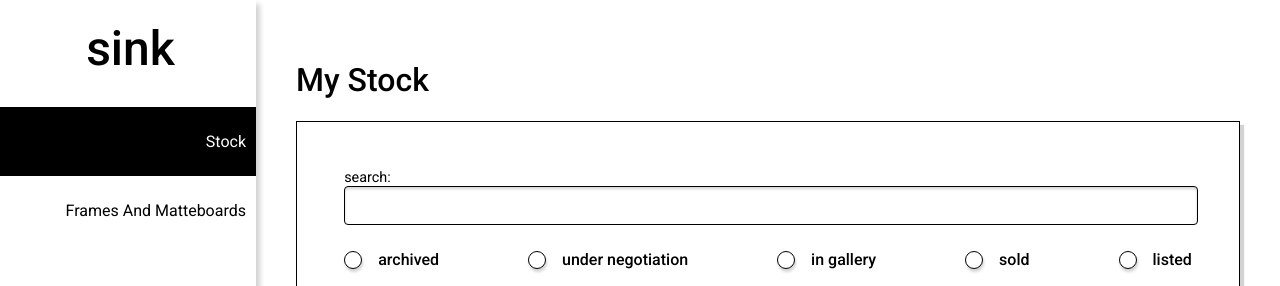
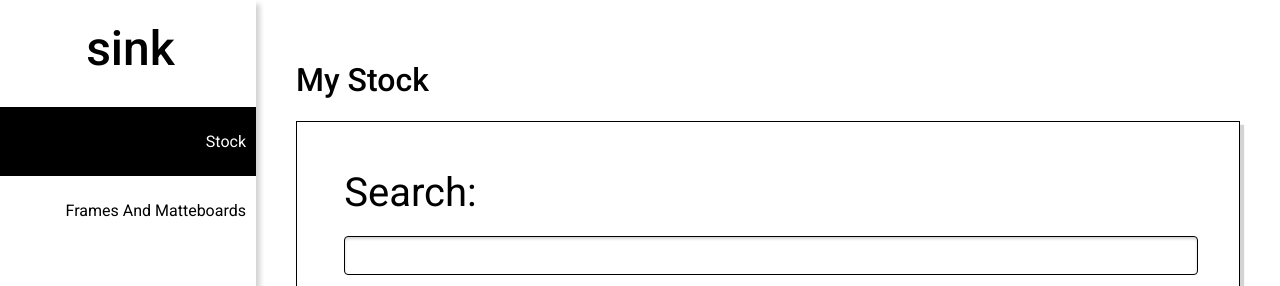
Before and after one commit to AMarieP/IT6041_Software_Project, a React (Create React App) app in the folder sink/frontend/: page /ViewStock in a window 1280 px wide. Shown: the top 286 px of the page. Built offline with nearby package versions, Linux system fonts and the light colour scheme; no server answers.

Commit message:
added hard coded id to navbar
this will display one art piece that can be edited and deleted. will need to remove edit delete from nav bar and have this be accessable through the individual stock so the id can be passed like it has been in the navbar

```diff
--- a/sink/frontend/src/App.js
+++ b/sink/frontend/src/App.js
@@ -38,7 +38,7 @@ function App() {
               element = {user ? <StockCreate/> : <Navigate to="/ViewStock" />}
             />
             <Route
-              path = "/StockEditDelete"
+              path = '/StockEditDelete/:id'
               element = {user ? <StockEditDelete/> : <Navigate to="/ViewStock" />}
             />
             <Route
--- a/sink/frontend/src/components/Forms/StockEditDeleteForm.js
+++ b/sink/frontend/src/components/Forms/StockEditDeleteForm.js
@@ -29,13 +29,13 @@ const StockEditDeleteForm = () => {
 
     //prefills sections of the form
     useEffect(()=>{
-        getProductDetails()
-    },)
+        getProductDetails(id)
+    },[])
 
-    const getProductDetails = async () => {
-        const response = await fetch(`/api/stock/${id}`)
+    const getProductDetails = async (id) => {
+        const response = await fetch(`/api/Stock/${id}`)
         const singleStock = await response.json()
-        setStock = {
+        setStock({
             name: singleStock.name,
             description: singleStock.description,
             images: singleStock.images,
@@ -44,7 +44,7 @@ const StockEditDeleteForm = () => {
             artist: singleStock.artist,
             status: singleStock.status,
             archived: true
-        }
+        })
     }
 
     //Handle the update of the stock
--- a/sink/frontend/src/components/Navbar.js
+++ b/sink/frontend/src/components/Navbar.js
@@ -38,7 +38,7 @@ const Navbar = () => {
                 <CustomLink to="/ViewStock">Stock</CustomLink>
                 <CustomLink to="/ViewFandM">Frames And Matteboards</CustomLink>
                 {user && <CustomLink to="/StockCreate">Add new stock</CustomLink>}
-                {user && <CustomLink to="/StockEditDelete">Update and delete stock</CustomLink>}
+                {user && <CustomLink to={`/StockEditDelete/${'661475946dab09cfb9453495'}`}>Update and delete stock</CustomLink>}
             </ul>
             <div style={styles.logoutButton}>
                 {user && <ButtonBlack onClick={handelLogout} >Logout</ButtonBlack>}
--- a/sink/frontend/src/pages/ViewStock.js
+++ b/sink/frontend/src/pages/ViewStock.js
@@ -44,10 +44,10 @@ const ViewStock = () => {
         <div>
           <h1>My Stock</h1>
           <BoxWithDropshadow>
+            <h3 style={styles.searchText}>Search:</h3>
             <TextBox
               id="search"
               type="text"
-              name="Search:"
               onChange={(e) => setSearch(e.target.value)}
               value={search}
               thisHeight={"35px"}
@@ -118,6 +118,12 @@ const styles = {
         marginTop:'25px'
 
     },
+    searchText:{
+      fontSize:'40px',
+      marginTop:'0px',
+      marginBottom:'20px',
+
+    },
     cards:{
       display:'grid',
       gridTemplateColumns:'repeat(auto-fill, minmax(30%, 1fr))',
```
